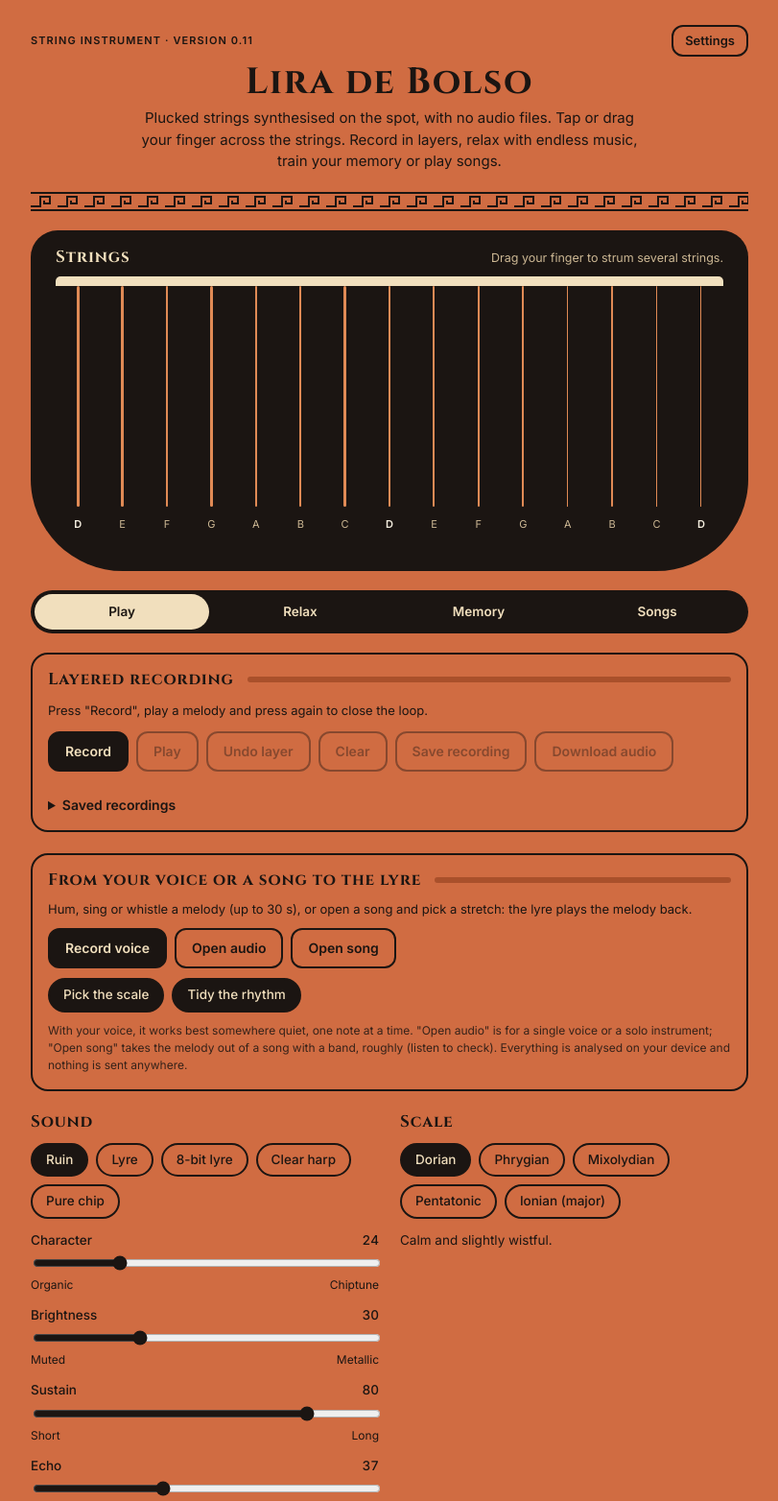
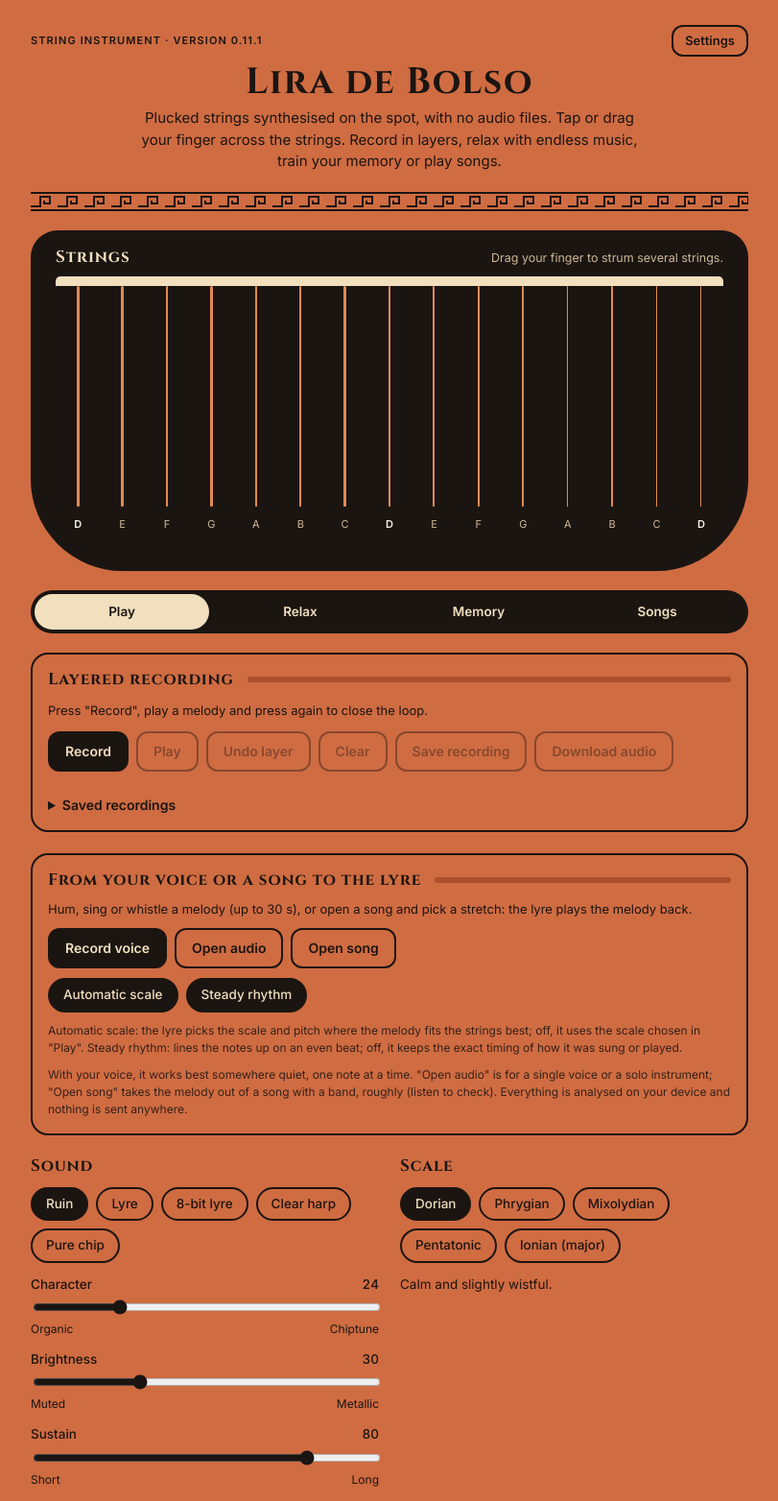
Before and after one commit to guilhermrosa/lira-de-bolso, a website with bundled scripts: page index.html in a window 1280 px wide. Shown: the top 1564 px of the page at 96% size, without its empty margins (234-1045 px from the left). Built offline with nearby package versions, Linux system fonts and the light colour scheme.

Commit message:
v0.11.1: Escala automática, Ritmo regular e uma descrição curta

```diff
--- a/index.html
+++ b/index.html
@@ -96,9 +96,10 @@
         </div>
       </div>
       <div class="chips hum-opts">
-        <button class="chip" type="button" id="humAuto" aria-pressed="true" data-i18n="hum.auto">Escolher a escala</button>
-        <button class="chip" type="button" id="humRhythm" aria-pressed="true" data-i18n="hum.rhythm">Ajustar o ritmo</button>
+        <button class="chip" type="button" id="humAuto" aria-pressed="true" data-i18n="hum.auto">Escala automática</button>
+        <button class="chip" type="button" id="humRhythm" aria-pressed="true" data-i18n="hum.rhythm">Ritmo regular</button>
       </div>
+      <p class="note small" data-i18n="hum.optsHelp">Escala automática: a lira escolhe a escala e a altura em que a melodia cabe melhor nas cordas; desligada, usa a escala de "Tocar". Ritmo regular: alinha as notas a um tempo constante; desligado, mantém o tempo exato de como foi cantado ou tocado.</p>
       <div id="humResult" hidden>
         <canvas class="roll" id="humRoll" data-i18n-aria="hum.rollAria" aria-label="A melodia nas cordas da lira"></canvas>
         <div class="btns">
--- a/js/lang/en.js
+++ b/js/lang/en.js
@@ -39,7 +39,7 @@ export default {
   'hum.title': "From your voice or a song to the lyre",
   'hum.intro': "Hum, sing or whistle a melody (up to 30 s), or open a song and pick a stretch: the lyre plays the melody back.",
   'hum.record': 'Record voice', 'hum.stop': 'Stop', 'hum.open': 'Open audio',
-  'hum.auto': 'Pick the scale', 'hum.rhythm': 'Tidy the rhythm',
+  'hum.auto': "Automatic scale", 'hum.rhythm': "Steady rhythm",
   'hum.rollAria': 'The melody on the lyre strings',
   'hum.listen': 'Listen', 'hum.save': 'Save recording', 'hum.toLoop': 'Send to the recorder', 'hum.discard': 'Discard',
   'hum.tip': "With your voice, it works best somewhere quiet, one note at a time. \"Open audio\" is for a single voice or a solo instrument; \"Open song\" takes the melody out of a song with a band, roughly (listen to check). Everything is analysed on your device and nothing is sent anywhere.",
@@ -56,6 +56,7 @@ export default {
   'hum.savedMsg': '"{name}" saved in Saved recordings (you can rename it there). It also shows in Songs, under "Your recordings".',
   'hum.toLoopMsg': 'The melody is now the first layer of the recorder above: record more layers over it.',
   'hum.nameVoice': 'From voice', 'hum.nameFile': 'From file',
+  'hum.optsHelp': "Automatic scale: the lyre picks the scale and pitch where the melody fits the strings best; off, it uses the scale chosen in \"Play\". Steady rhythm: lines the notes up on an even beat; off, it keeps the exact timing of how it was sung or played.",
   'song.approx': "It is an approximation: listen to check.",
   'song.nothing': "No melody found in this stretch. Try another.",
   'song.failed': "Could not analyse this stretch on this device.",
--- a/js/lang/es.js
+++ b/js/lang/es.js
@@ -39,7 +39,7 @@ export default {
   'hum.title': "De tu voz o una canción a la lira",
   'hum.intro': "Tararea, canta o silba una melodía (hasta 30 s), o abre una canción y elige un fragmento: la lira toca la melodía de vuelta.",
   'hum.record': 'Grabar voz', 'hum.stop': 'Parar', 'hum.open': 'Abrir audio',
-  'hum.auto': 'Elegir la escala', 'hum.rhythm': 'Ajustar el ritmo',
+  'hum.auto': "Escala automática", 'hum.rhythm': "Ritmo regular",
   'hum.rollAria': 'La melodía en las cuerdas de la lira',
   'hum.listen': 'Escuchar', 'hum.save': 'Guardar grabación', 'hum.toLoop': 'Llevar a la grabadora', 'hum.discard': 'Descartar',
   'hum.tip': "Con la voz, funciona mejor en un lugar tranquilo, una nota cada vez. \"Abrir audio\" es para una sola voz o un instrumento solista; \"Abrir canción\" saca la melodía de una canción con banda, de forma aproximada (escucha para comprobar). Todo se analiza en tu dispositivo y nada se envía a ningún sitio.",
@@ -56,6 +56,7 @@ export default {
   'hum.savedMsg': '"{name}" guardada en Grabaciones guardadas (puedes renombrarla allí). También aparece en Canciones, en "Tus grabaciones".',
   'hum.toLoopMsg': 'La melodía es ahora la primera capa de la grabadora de arriba: graba otras capas encima.',
   'hum.nameVoice': 'De la voz', 'hum.nameFile': 'Del archivo',
+  'hum.optsHelp': "Escala automática: la lira elige la escala y la altura en que la melodía cabe mejor en las cuerdas; apagada, usa la escala de \"Tocar\". Ritmo regular: alinea las notas a un pulso constante; apagado, mantiene el tiempo exacto de como se cantó o tocó.",
   'song.approx': "Es una aproximación: escucha para comprobar.",
   'song.nothing': "No encontré una melodía en este fragmento. Prueba otro.",
   'song.failed': "No se pudo analizar este fragmento en este dispositivo.",
--- a/js/lang/pt.js
+++ b/js/lang/pt.js
@@ -41,7 +41,7 @@ export default {
   'hum.title': "Da sua voz ou música para a lira",
   'hum.intro': "Cantarole, cante ou assobie uma melodia (até 30 s), ou abra uma música e escolha um trecho: a lira toca a melodia de volta.",
   'hum.record': 'Gravar voz', 'hum.stop': 'Parar', 'hum.open': 'Abrir áudio',
-  'hum.auto': 'Escolher a escala', 'hum.rhythm': 'Ajustar o ritmo',
+  'hum.auto': "Escala automática", 'hum.rhythm': "Ritmo regular",
   'hum.rollAria': 'A melodia nas cordas da lira',
   'hum.listen': 'Ouvir', 'hum.save': 'Salvar gravação', 'hum.toLoop': 'Levar para o gravador', 'hum.discard': 'Descartar',
   'hum.tip': "Com a voz, funciona melhor num lugar quieto, uma nota de cada vez. \"Abrir áudio\" é para uma voz ou um instrumento solo; \"Abrir música\" tira a melodia de uma música com banda, de forma aproximada (confira ouvindo). Tudo é analisado no próprio aparelho e nada é enviado a lugar nenhum.",
@@ -58,6 +58,7 @@ export default {
   'hum.savedMsg': '"{name}" salva em Gravações salvas (dá para renomear lá). Também aparece em Canções, em "Suas gravações".',
   'hum.toLoopMsg': 'A melodia virou a primeira camada do gravador acima: grave outras camadas por cima.',
   'hum.nameVoice': 'Da voz', 'hum.nameFile': 'Do arquivo',
+  'hum.optsHelp': "Escala automática: a lira escolhe a escala e a altura em que a melodia cabe melhor nas cordas; desligada, usa a escala de \"Tocar\". Ritmo regular: alinha as notas a um tempo constante; desligado, mantém o tempo exato de como foi cantado ou tocado.",
   'song.approx': "É uma aproximação: ouça para conferir.",
   'song.nothing': "Não encontrei uma melodia neste trecho. Tente outro.",
   'song.failed': "Não deu para analisar este trecho neste aparelho.",
--- a/js/lang/zh.js
+++ b/js/lang/zh.js
@@ -37,7 +37,7 @@ export default {
   'hum.title': "把你的声音或歌曲变成里拉琴",
   'hum.intro': "哼唱、演唱或用口哨吹一段旋律（最长 30 秒），或打开一首歌并选择一段：里拉琴会把旋律弹回来。",
   'hum.record': '录制声音', 'hum.stop': '停止', 'hum.open': '打开音频',
-  'hum.auto': '自动选择音阶', 'hum.rhythm': '整理节奏',
+  'hum.auto': "自动选择音阶", 'hum.rhythm': "规整节奏",
   'hum.rollAria': '琴弦上的旋律',
   'hum.listen': '试听', 'hum.save': '保存录音', 'hum.toLoop': '送到录音器', 'hum.discard': '放弃',
   'hum.tip': "用声音时，在安静的地方一次一个音效果最好。“打开音频”适用于单人声或独奏乐器；“打开歌曲”可从带伴奏的歌曲中大致提取旋律（请试听确认）。所有分析都在你的设备上完成，不会发送到任何地方。",
@@ -54,6 +54,7 @@ export default {
   'hum.savedMsg': '“{name}”已保存到“已保存的录音”（可以在那里重命名）。它也会出现在“歌曲”的“你的录音”里。',
   'hum.toLoopMsg': '这段旋律已成为上方录音器的第一层：可以在上面再录其他音层。',
   'hum.nameVoice': '来自声音', 'hum.nameFile': '来自文件',
+  'hum.optsHelp': "自动选择音阶：里拉琴会选出最适合这段旋律的音阶和音高；关闭时使用“弹奏”中选定的音阶。规整节奏：让音符对齐到均匀的节拍；关闭时保留演唱或演奏时的原始节奏。",
   'song.approx': "这是近似结果：请试听确认。",
   'song.nothing': "这一段里没有找到旋律，请换一段试试。",
   'song.failed': "无法在此设备上分析这一段。",
--- a/js/version.js
+++ b/js/version.js
@@ -1,3 +1,3 @@
 // The app's version: the only place to change it on a release.
 // A classic script (not a module) so both the page and the service worker (importScripts) can read it.
-self.APP_VERSION = '0.11';
+self.APP_VERSION = '0.11.1';
```
Also changed, not shown: CLAUDE.md (+1 -0 lines).
